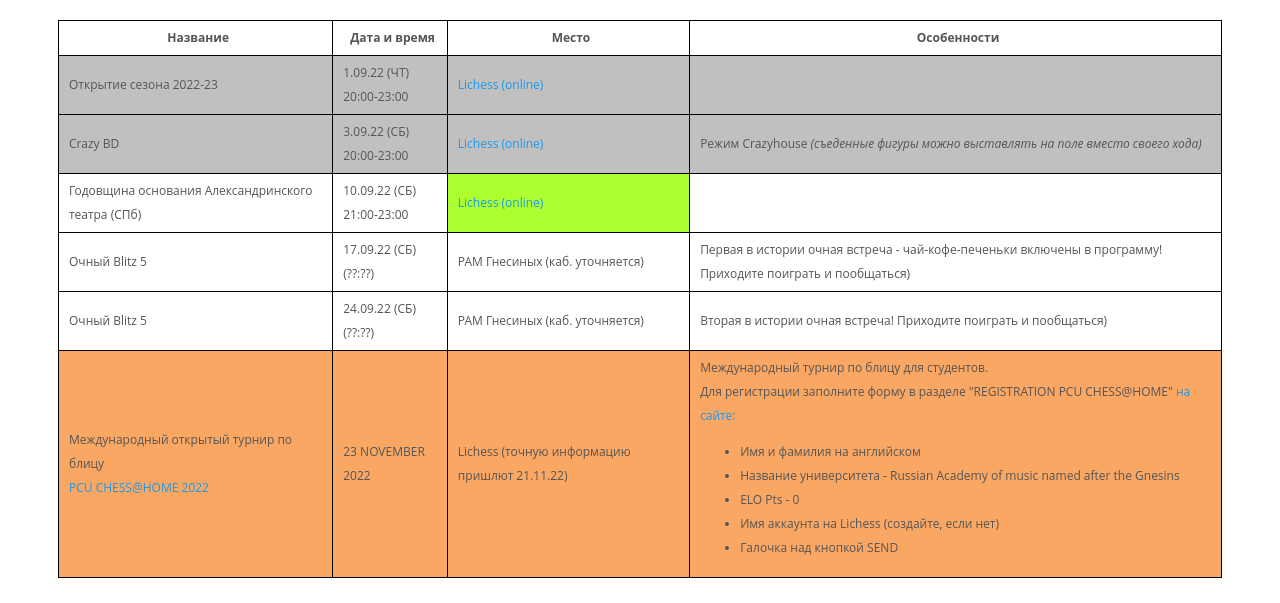
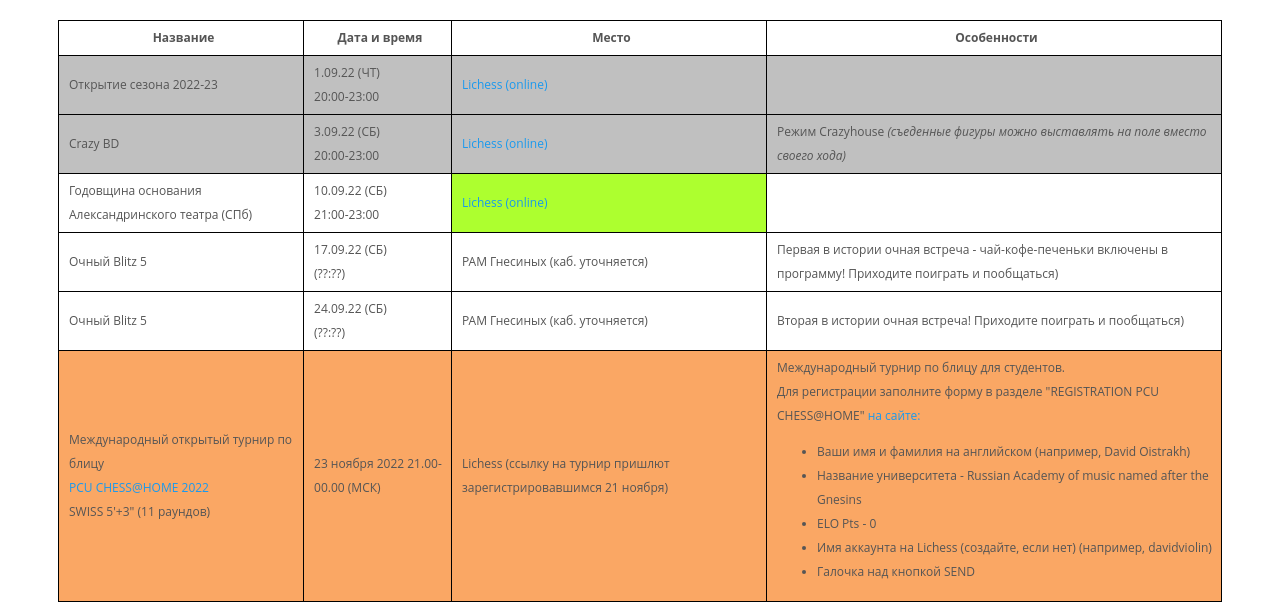
Before and after one commit to marklitvak/gnesinchess_2022, a plain HTML site: page index.html in a window 1280 px wide. Shown: the part 355-958 px from the top of the page. Drawn offline with Linux system fonts and the light colour scheme.

Commit message:
Update index.html

```diff
--- a/index.html
+++ b/index.html
@@ -81,16 +81,17 @@
           <td>Вторая в истории очная встреча! Приходите поиграть и пообщаться)</td>
         </tr>
         <tr class="special">
-          <td>Международный открытый турнир по блицу<br><a href="https://pcucommittee.com/chess/" target="_blank">PCU CHESS@HOME 2022</a></td>
-          <td>23 NOVEMBER 2022</td>
-          <td>Lichess (точную информацию пришлют 21.11.22)</td>
-          <td>Международный турнир по блицу для студентов.<br>
+          <td>Международный открытый турнир по блицу<br><a href="https://pcucommittee.com/chess/" target="_blank">PCU CHESS@HOME 2022</a><br>SWISS 5'+3" (11 раундов)</td>
+          <td>23 ноября 2022 21.00-00.00 (МСК)</td>
+          <td>Lichess (ссылку на турнир пришлют зарегистрировавшимся 21 ноября)</td>
+          <td>
+            Международный турнир по блицу для студентов.<br>
             Для регистрации заполните форму в разделе "REGISTRATION PCU CHESS@HOME" <a href="https://pcucommittee.com/chess/" target="_blank">на сайте<a/>:
             <ul>
-              <li>Имя и фамилия на английском</li>
+              <li>Ваши имя и фамилия на английском (например, David Oistrakh)</li>
               <li>Название университета - Russian Academy of music named after the Gnesins</li>
               <li>ELO Pts - 0</li>
-              <li>Имя аккаунта на Lichess (создайте, если нет)</li>
+              <li>Имя аккаунта на Lichess (создайте, если нет) (например, davidviolin)</li>
               <li>Галочка над кнопкой SEND</li>
             </ul>
           </td>
```
